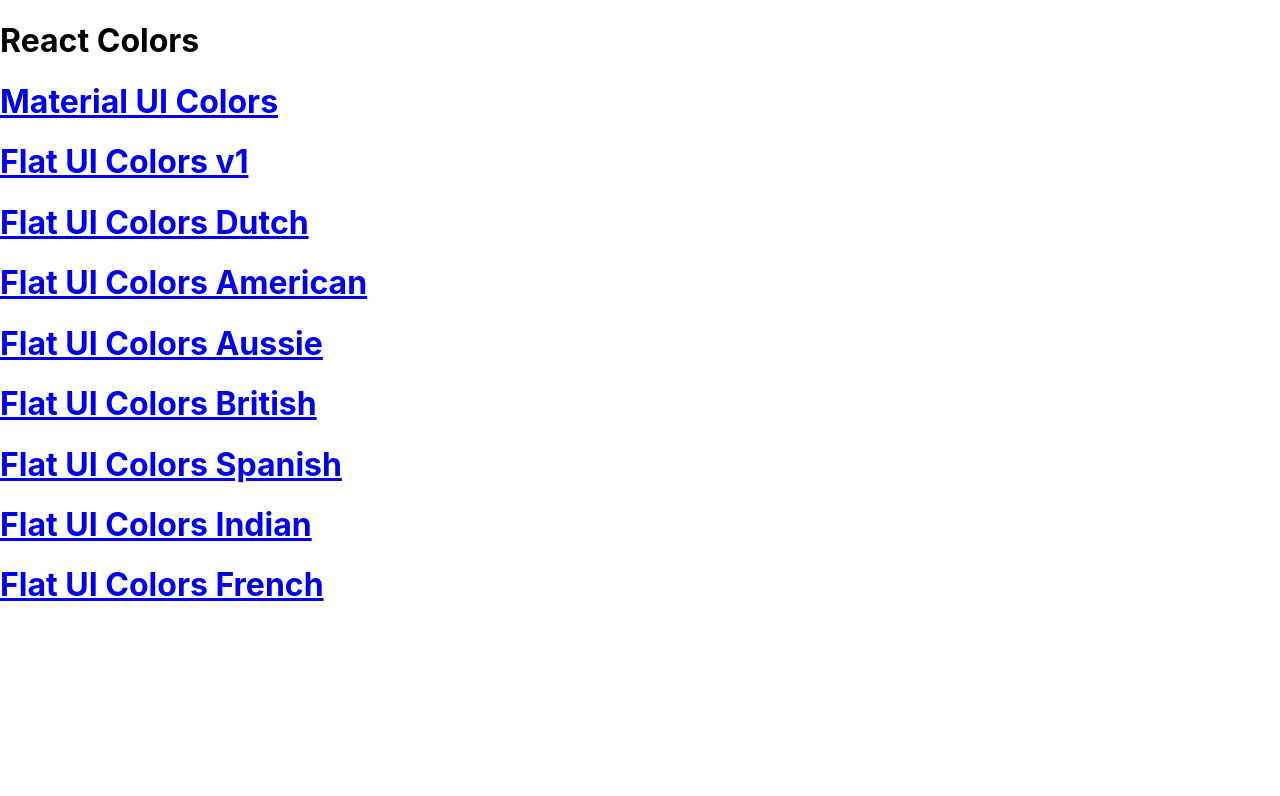
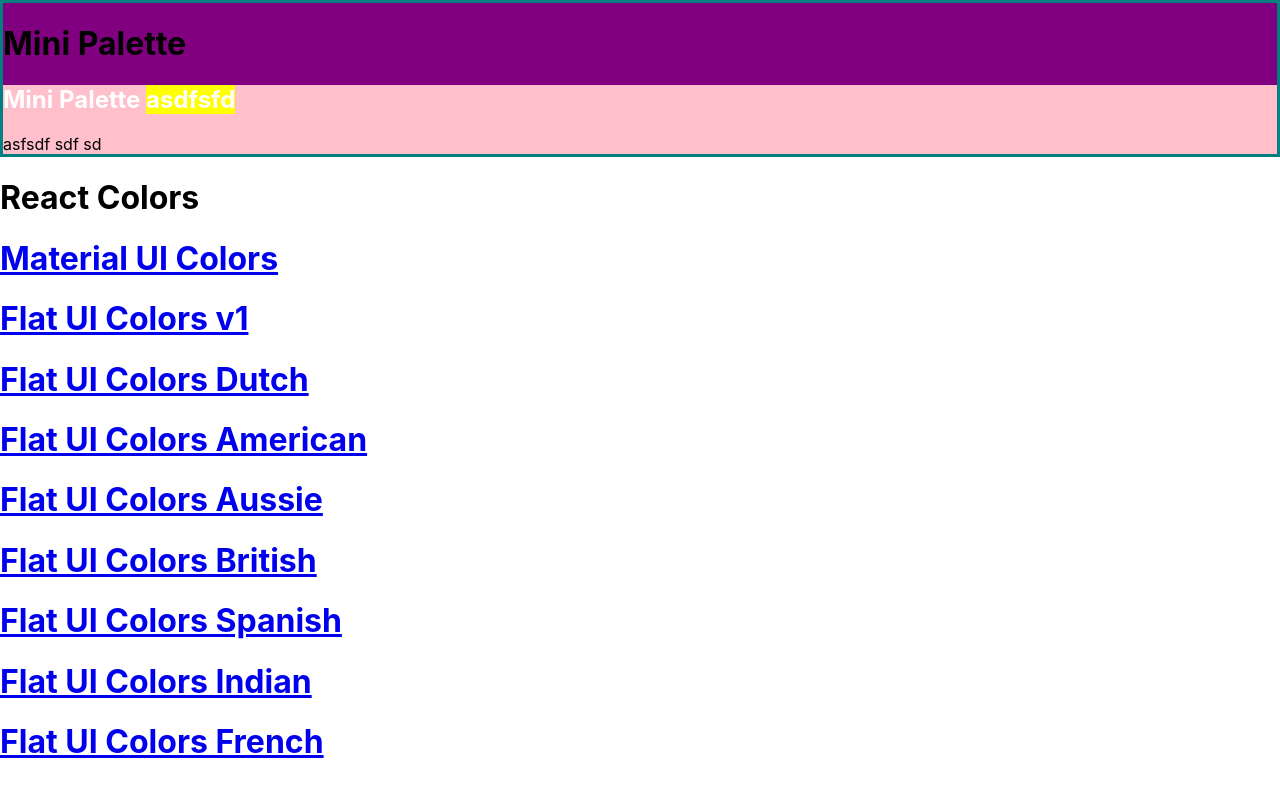
Before and after one commit to BhavyaCodes/react-colors, a React (Create React App) app: page / in a window 1280 px wide. Shown: the top 796 px of the page. Built offline with nearby package versions, Linux system fonts and the light colour scheme.

Commit message:
add withStyles with demo styles

```diff
--- a/package.json
+++ b/package.json
@@ -5,6 +5,7 @@
   "dependencies": {
     "@material-ui/core": "^4.11.0",
     "@material-ui/icons": "^4.9.1",
+    "@material-ui/styles": "^4.10.0",
     "@testing-library/jest-dom": "^4.2.4",
     "@testing-library/react": "^9.5.0",
     "@testing-library/user-event": "^7.2.1",
--- /dev/null
+++ b/src/MiniPalette.js
@@ -0,0 +1,35 @@
+import React from 'react'
+import { withStyles } from '@material-ui/styles'
+
+const styles = {
+	main: {
+		backgroundColor: "purple",
+		border: "3px solid teal"
+	},
+	secondary:{
+		backgroundColor: "pink",
+		"& h1": {
+			color: "white",
+			"& span": {
+				backgroundColor: "yellow"
+			}
+		}
+	}
+}
+
+function MiniPalette(props){
+	const {classes} = props
+	return(
+		<div className={classes.main}>
+			<h1>Mini Palette</h1>
+			<section className={classes.secondary}>
+				<h1>
+					Mini Palette <span>asdfsfd</span>
+				</h1>
+				<span>asfsdf sdf sd</span>
+			</section>
+		</div>
+	)
+}
+
+export default withStyles(styles)(MiniPalette)
--- a/src/PaletteList.js
+++ b/src/PaletteList.js
@@ -1,11 +1,14 @@
 import React, { Component } from 'react'
 import {Link} from 'react-router-dom'
+
+import MiniPalette from './MiniPalette'
 
 export class PaletteList extends Component {
 	render() {
 		const {palettes} = this.props
 		return (
 			<div>
+				<MiniPalette />
 				<h1>React Colors</h1>
 				{palettes.map(palette=>(
 					<Link to={`/palette/${palette.id}`}>
```
